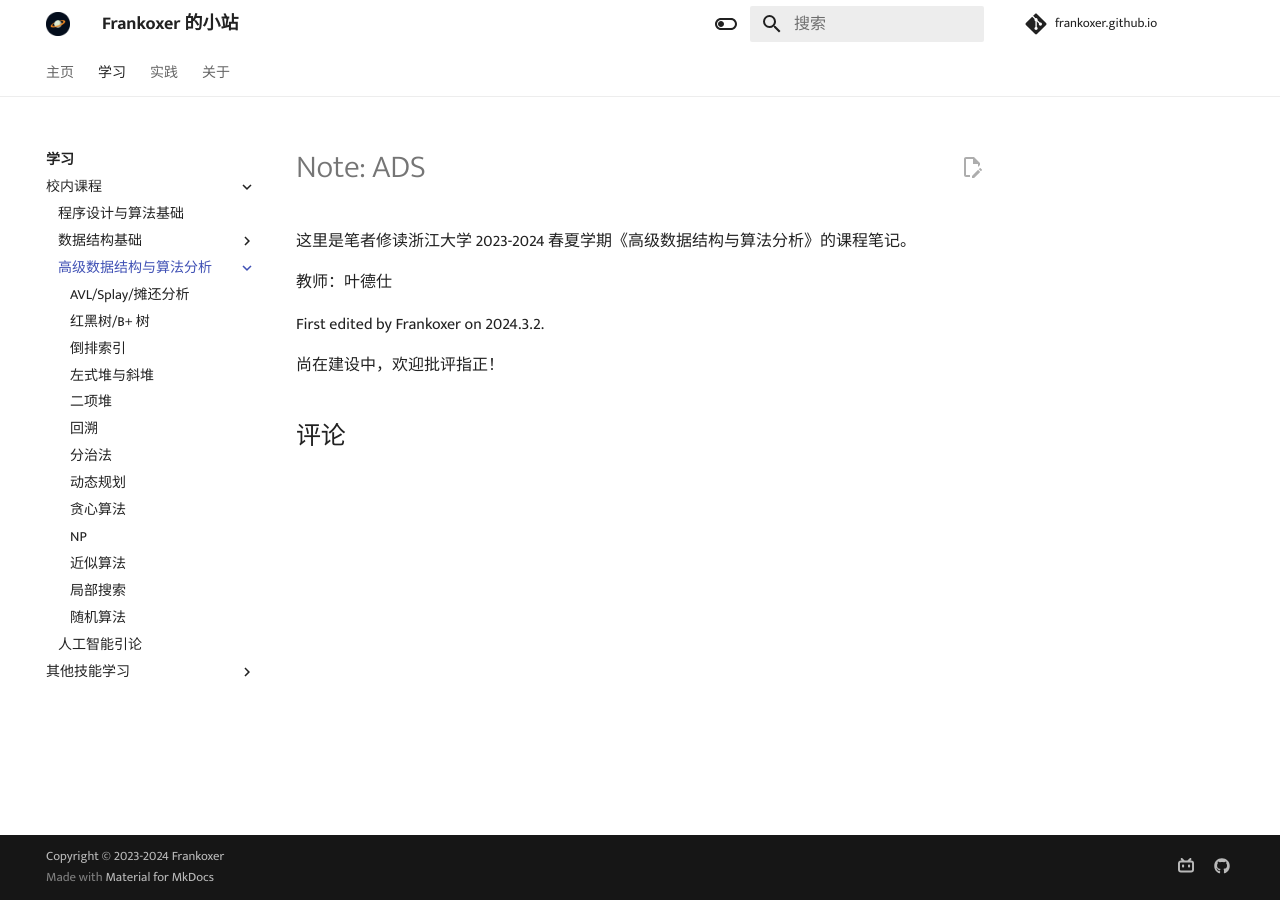
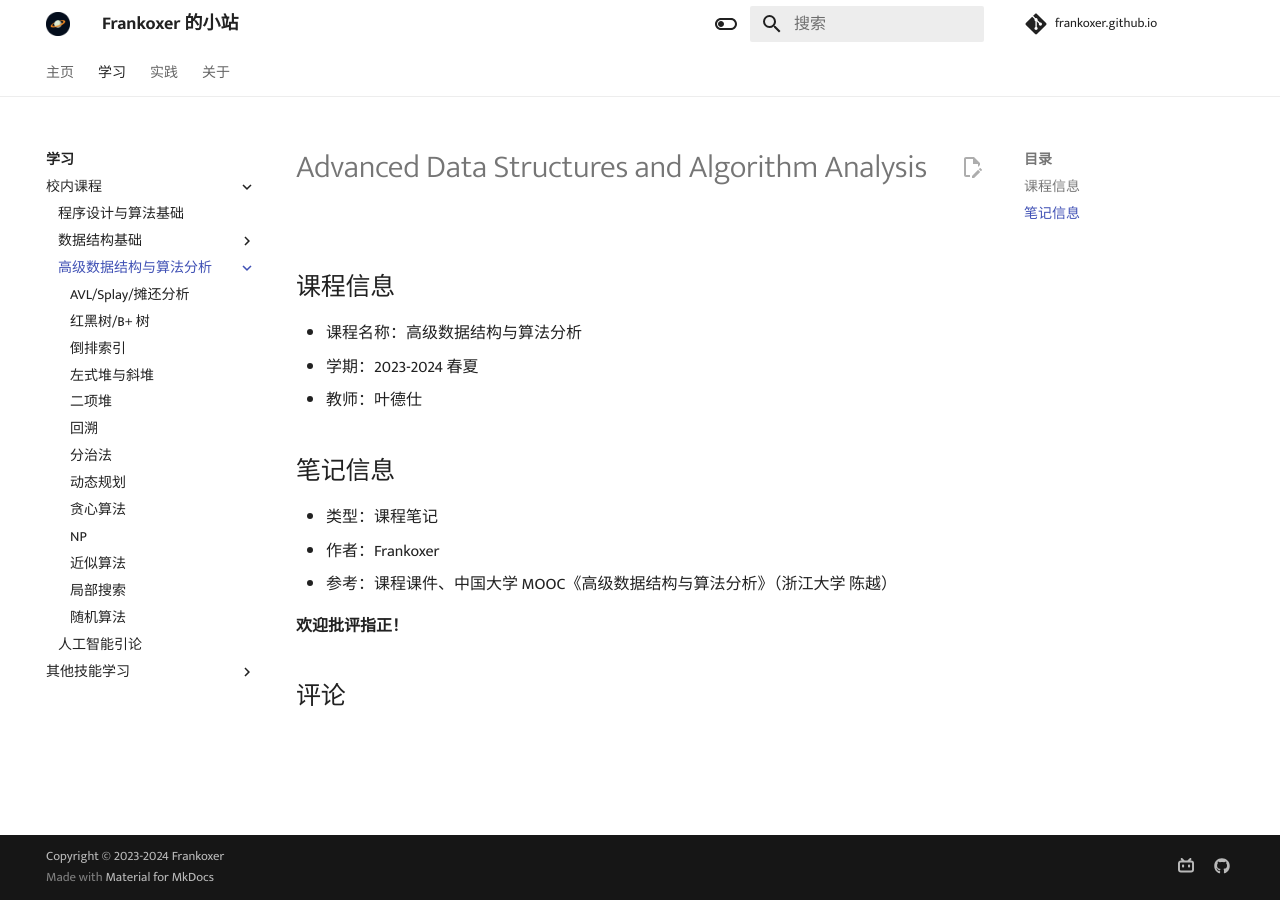
Before and after one commit to Frankoxer/frankoxer.github.io, an MkDocs documentation site: the page built from docs/study/course/ads/index.md, in a window 1280 px wide. Built offline with MkDocs 1.6.1 and Material for MkDocs 9.7.7, drawn with Linux system fonts in a browser that asks for light colours; comment, search, counter and statistics services are not loaded.

Commit message:
更新ADS课程介绍

```diff
--- a/docs/study/course/ads/index.md
+++ b/docs/study/course/ads/index.md
@@ -2,12 +2,18 @@
 comments: true
 ---
 
-# Note: ADS
+# Advanced Data Structures and Algorithm Analysis
 
-这里是笔者修读浙江大学 2023-2024 春夏学期《高级数据结构与算法分析》的课程笔记。
+## 课程信息
 
-教师：叶德仕
+- 课程名称：高级数据结构与算法分析
+- 学期：2023-2024 春夏
+- 教师：叶德仕
 
-First edited by Frankoxer on 2024.3.2.
+## 笔记信息
 
-尚在建设中，欢迎批评指正！
+- 类型：课程笔记
+- 作者：Frankoxer
+- 参考：课程课件、中国大学 MOOC《高级数据结构与算法分析》（浙江大学 陈越）
+
+**欢迎批评指正！**
```
